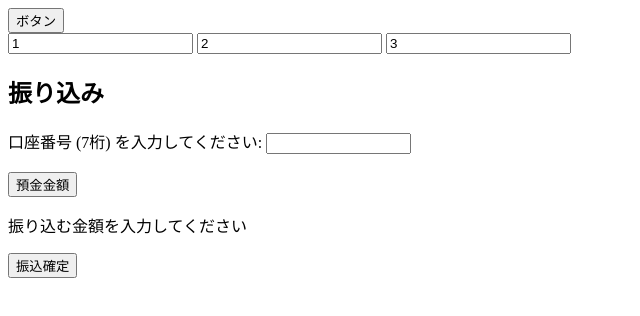
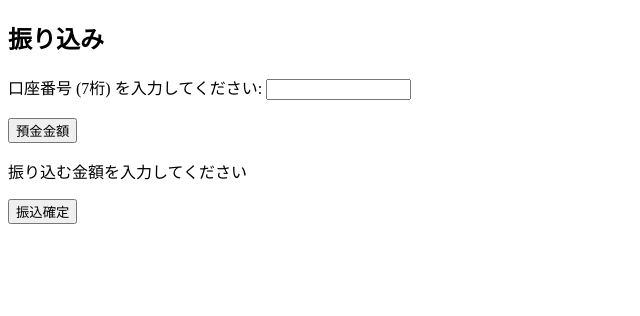
Before and after one commit to MUITgroupA/PoiKatu, a plain HTML site: page demohome.html in a window 1280 px wide. Shown: the whole page, without its empty margins (0-640 px from the left). Drawn offline with nearby package versions, Linux system fonts and the light colour scheme.

Commit message:
あきらめてコメントアウト

```diff
--- a/demohome.html
+++ b/demohome.html
@@ -80,13 +80,18 @@
         }).always(function(e){
         });
     }
-    $(function(){
-        $("button").on("click",function(){
+   /*function myaccount(){
         $("#target input").val(function(index,oldValue){
-      return  oldValue * 10 + index;
-    });
-  });
-});
+            return  oldValue * 10 + index;
+        });
+        }
+        $("#target input").val(function(index,oldValue){
+            var a = index;
+        });
+        }
+        $('#showtarget').text(a)
+
+      */
 </script>
 
 
@@ -94,14 +99,14 @@
 </head>
 
 <body>
-    <button>ボタン</button>
+    <!--
+    <button onClick="myaccount()">ボタン</button>
     <div id="target">
-        <input type="text" value="1">
-        <input type="text" value="2">
-        <input type="text" value="3">
+        <input type="text">
     </div>
-
-
+    <br>
+    <div id="showtarget"></div>
+    */-->
     <h2>振り込み</h2>
     <div id="mynum">
         <label for="acnum">口座番号 (7桁) を入力してください:</label>
```
